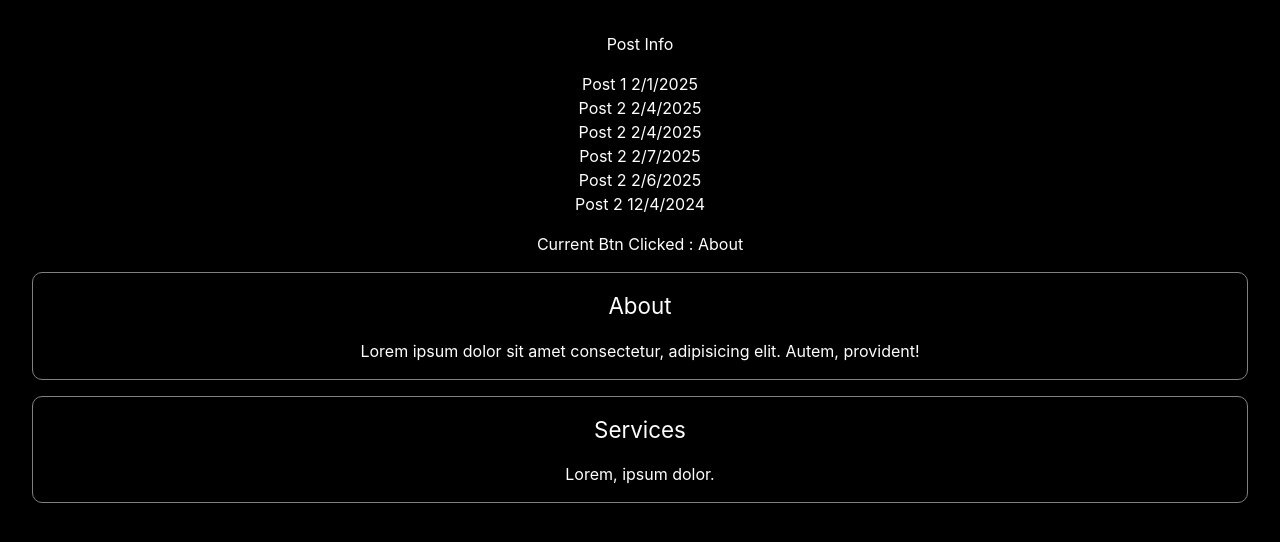
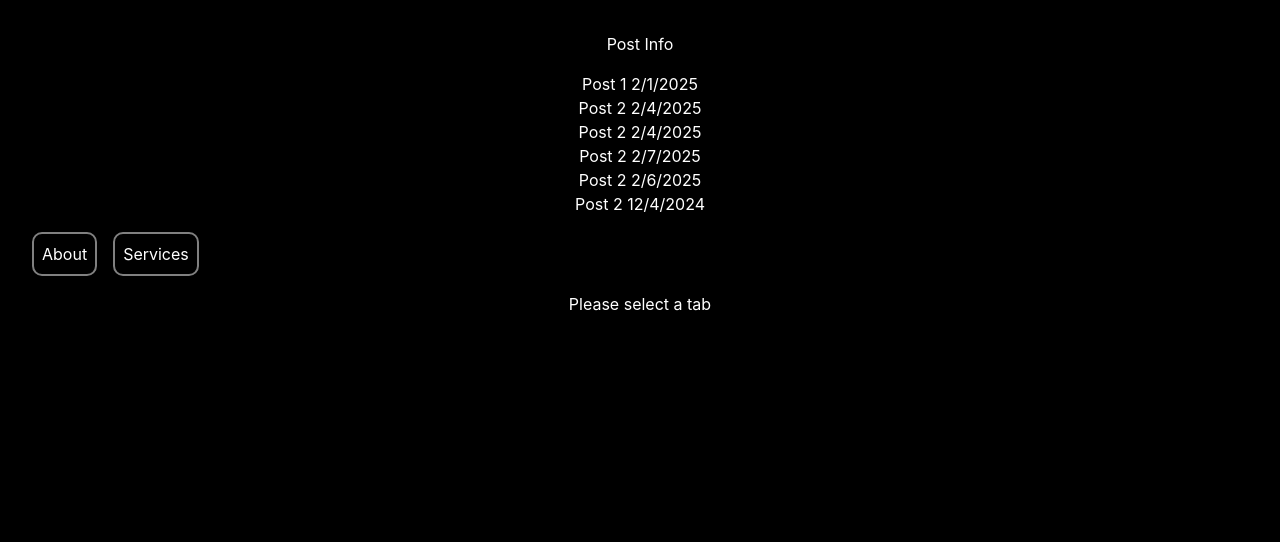
Before and after one commit to guitar6029/posts-test, a React (Vite) app: page / in a window 1280 px wide. Shown: the top 542 px of the page. Built offline with nearby package versions, Linux system fonts and the light colour scheme.

Commit message:
added styles for tabs

```diff
--- a/src/App.tsx
+++ b/src/App.tsx
@@ -6,11 +6,19 @@ import {useState} from 'react'
 
 function App() {
 
-  const [currentBtn, setBtn] = useState<string>('About')
+  const [currentTab, setTab] = useState<string>()
 
   const handleClick = (e: string) => {
 
-    setBtn(e)
+    setTab(e)
+  }
+  let tabSelected = <p>Please select a tab</p>
+
+  if (currentTab){
+    tabSelected = <TabButton classStr="p-1" title={currentTab} tabClicked={handleClick}>
+    <span>Lorem ipsum dolor sit amet consectetur, adipisicing elit. Autem, provident!</span>
+</TabButton>
+
   }
 
   return (
@@ -19,14 +27,13 @@ function App() {
         <h1>Post Info</h1>
       </MyWrapper>
       <Posts />
-      <span>Current Btn Clicked : {currentBtn}</span>
-      <TabButton classStr="p-1" title="About" tabClicked={handleClick}>
-          <span>Lorem ipsum dolor sit amet consectetur, adipisicing elit. Autem, provident!</span>
-      </TabButton>
+      <div className="flex gap-1">
+        <span className={`tab ${currentTab === "About" ? 'selected-tab' : 'default-tab'} `}  onClick={() => handleClick("About")}>About</span>
+        <span className={`tab ${currentTab === "Services" ? 'selected-tab' : 'default-tab'} `} onClick={() => handleClick("Services")}>Services</span>
+      </div>
+      {tabSelected}
 
-      <TabButton classStr="p-1" title="Services" tabClicked={handleClick}>
-          <span>Lorem, ipsum dolor.</span>
-      </TabButton>
+
     </div>
   );
 }
--- a/src/index.css
+++ b/src/index.css
@@ -22,6 +22,26 @@ body {
 
 }
 
+.tab {
+  padding: .5rem;
+  border-width: 2px;
+  border-style: solid;
+  border-radius: 10px;
+
+}
+
+.tab:hover{
+  cursor: pointer;
+}
+
+.default-tab{
+  border-color:  gray;
+}
+
+.selected-tab{
+  border-color:  red;
+}
+
 .flex{
   display: flex;
   flex-direction: row;
```
